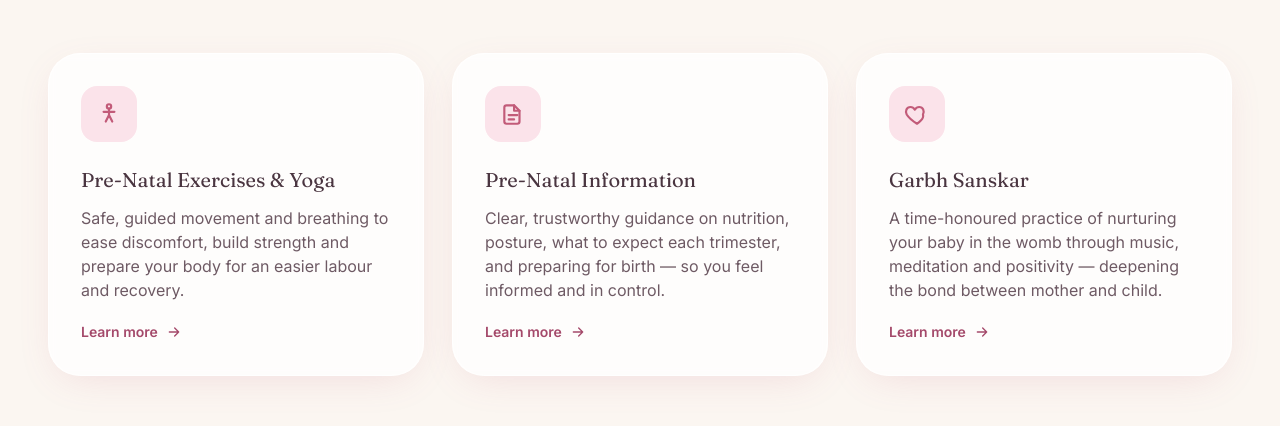
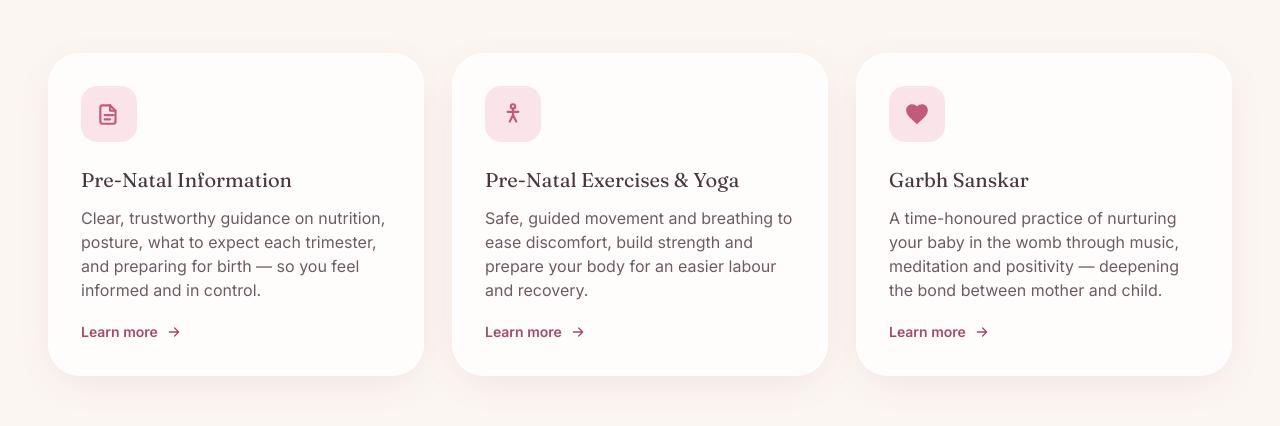
Before and after one commit to Ashay1301/ankitacare-website, a website: page index.html in a window 1280 px wide. Shown: the part 1162-1588 px from the top of the page. Drawn offline with Linux system fonts and the light colour scheme.

Commit message:
Reorder service cards (Info first) and fix Garbh Sanskar heart icon

```diff
--- a/index.html
+++ b/index.html
@@ -123,8 +123,17 @@
         </div>
 
         <div class="mt-14 grid gap-7 md:grid-cols-3">
-          <!-- Card 1 -->
+          <!-- Card 1: Pre-Natal Information -->
           <article class="card card-hover reveal">
+            <span class="flex h-14 w-14 items-center justify-center rounded-2xl bg-blush-100 text-rose-600">
+              <svg width="26" height="26" viewBox="0 0 24 24" fill="none" stroke="currentColor" stroke-width="2" stroke-linecap="round" stroke-linejoin="round"><path d="M4 19V6a2 2 0 0 1 2-2h7l5 5v10a2 2 0 0 1-2 2H6a2 2 0 0 1-2-2Z"/><path d="M13 4v5h5M8 13h8M8 17h5"/></svg>
+            </span>
+            <h3 class="mt-6 text-xl">Pre-Natal Information</h3>
+            <p class="mt-3 text-ink-light">Clear, trustworthy guidance on nutrition, posture, what to expect each trimester, and preparing for birth — so you feel informed and in control.</p>
+            <a href="services.html#information" class="mt-5 inline-flex items-center gap-2 text-sm font-semibold text-rose-700">Learn more <svg width="16" height="16" viewBox="0 0 24 24" fill="none" stroke="currentColor" stroke-width="2" stroke-linecap="round" stroke-linejoin="round"><path d="M5 12h14M13 6l6 6-6 6"/></svg></a>
+          </article>
+          <!-- Card 2: Pre-Natal Exercises & Yoga -->
+          <article class="card card-hover reveal" data-reveal-delay="120">
             <span class="flex h-14 w-14 items-center justify-center rounded-2xl bg-blush-100 text-rose-600">
               <svg width="26" height="26" viewBox="0 0 24 24" fill="none" stroke="currentColor" stroke-width="2" stroke-linecap="round" stroke-linejoin="round"><circle cx="12" cy="5" r="2"/><path d="M12 7v6m0 0-3 6m3-6 3 6M7 10h10"/></svg>
             </span>
@@ -132,19 +141,10 @@
             <p class="mt-3 text-ink-light">Safe, guided movement and breathing to ease discomfort, build strength and prepare your body for an easier labour and recovery.</p>
             <a href="services.html#exercises" class="mt-5 inline-flex items-center gap-2 text-sm font-semibold text-rose-700">Learn more <svg width="16" height="16" viewBox="0 0 24 24" fill="none" stroke="currentColor" stroke-width="2" stroke-linecap="round" stroke-linejoin="round"><path d="M5 12h14M13 6l6 6-6 6"/></svg></a>
           </article>
-          <!-- Card 2 -->
-          <article class="card card-hover reveal" data-reveal-delay="120">
-            <span class="flex h-14 w-14 items-center justify-center rounded-2xl bg-blush-100 text-rose-600">
-              <svg width="26" height="26" viewBox="0 0 24 24" fill="none" stroke="currentColor" stroke-width="2" stroke-linecap="round" stroke-linejoin="round"><path d="M4 19V6a2 2 0 0 1 2-2h7l5 5v10a2 2 0 0 1-2 2H6a2 2 0 0 1-2-2Z"/><path d="M13 4v5h5M8 13h8M8 17h5"/></svg>
-            </span>
-            <h3 class="mt-6 text-xl">Pre-Natal Information</h3>
-            <p class="mt-3 text-ink-light">Clear, trustworthy guidance on nutrition, posture, what to expect each trimester, and preparing for birth — so you feel informed and in control.</p>
-            <a href="services.html#information" class="mt-5 inline-flex items-center gap-2 text-sm font-semibold text-rose-700">Learn more <svg width="16" height="16" viewBox="0 0 24 24" fill="none" stroke="currentColor" stroke-width="2" stroke-linecap="round" stroke-linejoin="round"><path d="M5 12h14M13 6l6 6-6 6"/></svg></a>
-          </article>
-          <!-- Card 3 -->
+          <!-- Card 3: Garbh Sanskar -->
           <article class="card card-hover reveal" data-reveal-delay="240">
             <span class="flex h-14 w-14 items-center justify-center rounded-2xl bg-blush-100 text-rose-600">
-              <svg width="26" height="26" viewBox="0 0 24 24" fill="none" stroke="currentColor" stroke-width="2" stroke-linecap="round" stroke-linejoin="round"><path d="M12 21s-7-4.35-9.5-8.5C.9 9.4 2.3 5.5 6 5.5c2 0 3.2 1.2 4 2.5.8-1.3 2-2.5 4-2.5 3.7 0 5.1 3.9 3.5 7C19 16.65 12 21 12 21Z"/></svg>
+              <svg width="26" height="26" viewBox="0 0 24 24" fill="currentColor" stroke="none"><path d="M12 21.35l-1.45-1.32C5.4 15.36 2 12.28 2 8.5 2 5.42 4.42 3 7.5 3c1.74 0 3.41.81 4.5 2.09C13.09 3.81 14.76 3 16.5 3 19.58 3 22 5.42 22 8.5c0 3.78-3.4 6.86-8.55 11.54L12 21.35z"/></svg>
             </span>
             <h3 class="mt-6 text-xl">Garbh Sanskar</h3>
             <p class="mt-3 text-ink-light">A time-honoured practice of nurturing your baby in the womb through music, meditation and positivity — deepening the bond between mother and child.</p>
```
